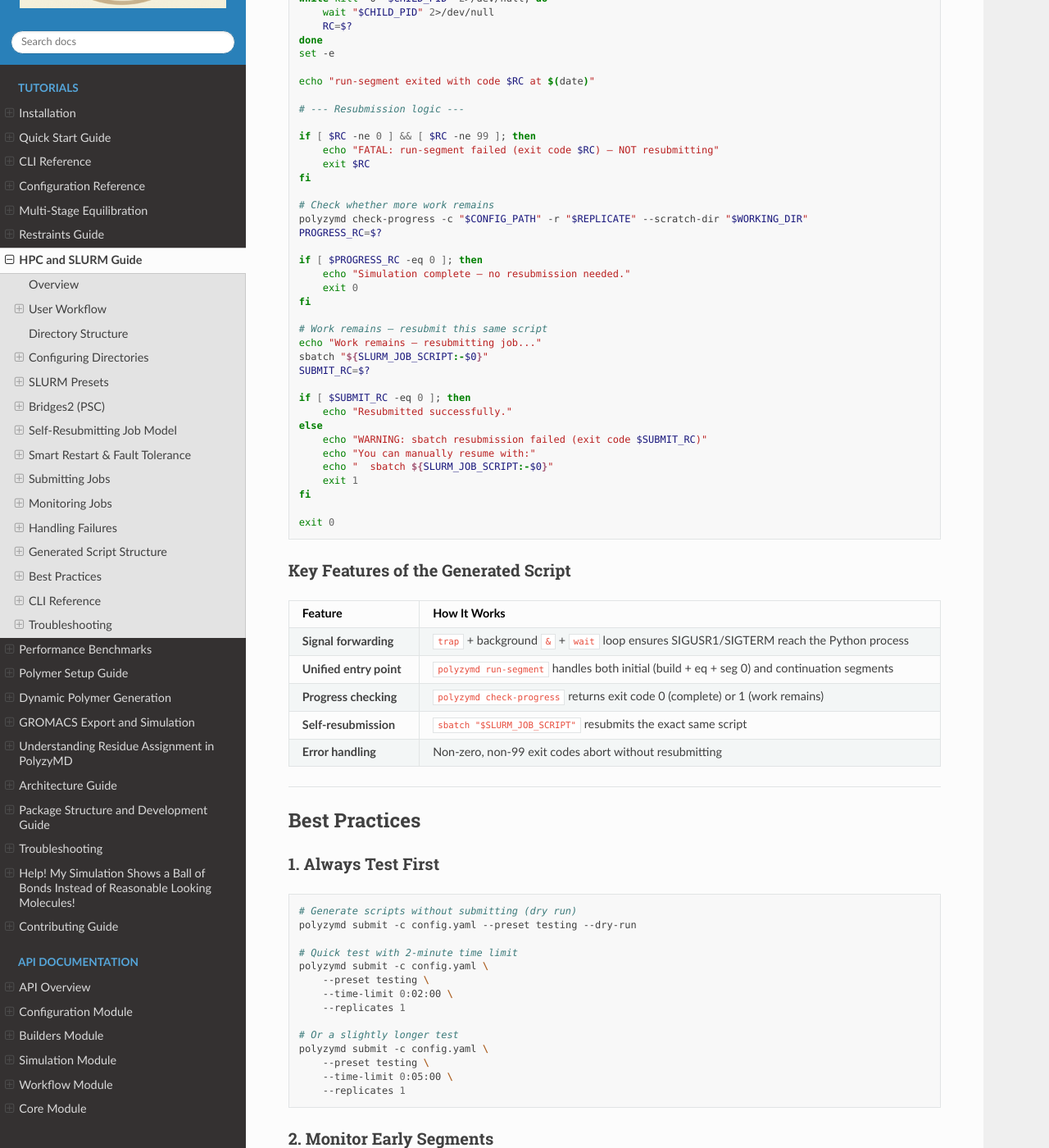
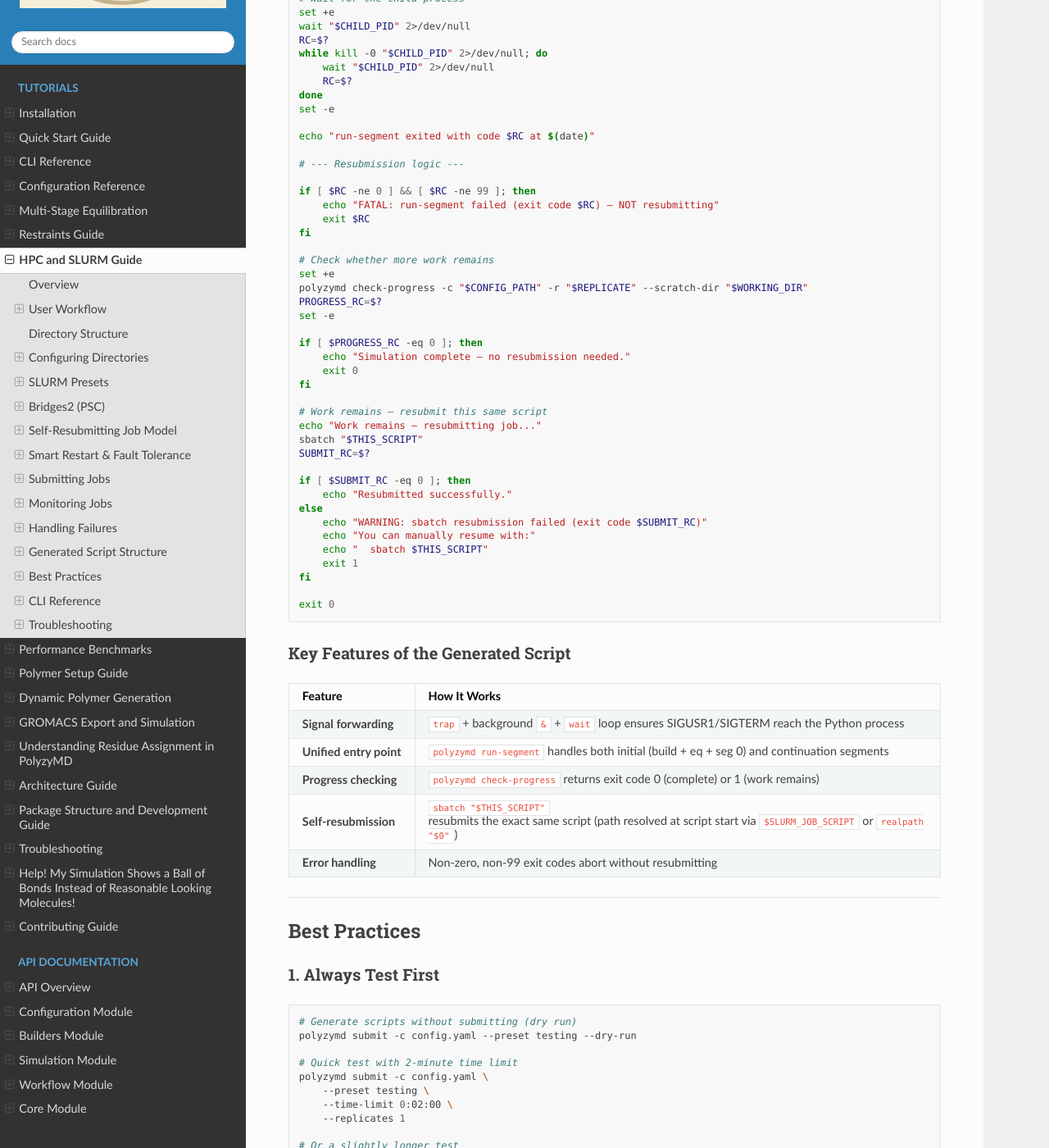
Before and after one commit to joelaforet/polyzymd, a Sphinx documentation site: the page built from docs/source/tutorials/hpc_slurm.md, in a window 1280 px wide and 1400 px high, scrolled down 14860 px. Shown: the whole window at 82% size. Built offline with Sphinx 7.4.7 and the Read the Docs theme 3.1.0, drawn with Linux system fonts in a browser that asks for light colours; some of the changed text lies outside the part shown.

Commit message:
fix: use resolved THIS_SCRIPT for sbatch resubmission instead of SLURM_JOB_SCRIPT
SLURM_JOB_SCRIPT env var is only available in SLURM >= 22.05. Blanca's
SLURM does not set it, causing 'sbatch: error: Unable to open file'.

Resolve the script path once at startup via ${SLURM_JOB_SCRIPT:-$(realpath "$0")}
and store in THIS_SCRIPT for reliable self-resubmission. Also add
set +e/set -e guard around check-progress in docs example.

````diff
--- a/docs/source/tutorials/hpc_slurm.md
+++ b/docs/source/tutorials/hpc_slurm.md
@@ -311,7 +311,7 @@ PolyzyMD generates one identical SLURM script per replicate. Each job:
 
 1. Calls `polyzymd run-segment` to run the next segment of work
 2. After the segment finishes (or is interrupted), calls `polyzymd check-progress` to see if the simulation is complete
-3. If work remains, resubmits itself via `sbatch "$SLURM_JOB_SCRIPT"`
+3. If work remains, resubmits itself via `sbatch "$THIS_SCRIPT"`
 4. If the simulation is complete, exits cleanly
 
 ```
@@ -695,6 +695,10 @@ set -e
 
 export INTERCHANGE_EXPERIMENTAL=1
 
+# Resolve this script's path for self-resubmission
+# ($SLURM_JOB_SCRIPT is only available in SLURM >= 22.05)
+THIS_SCRIPT="${SLURM_JOB_SCRIPT:-$(realpath "$0")}"
+
 CONFIG_PATH="/projects/$USER/polyzymd/my_simulation/config.yaml"
 REPLICATE=1
 WORKING_DIR="/scratch/alpine/$USER/polyzymd_sims/LipA_300K_run1"
@@ -748,8 +752,10 @@ if [ $RC -ne 0 ] && [ $RC -ne 99 ]; then
 fi
 
 # Check whether more work remains
+set +e
 polyzymd check-progress -c "$CONFIG_PATH" -r "$REPLICATE" --scratch-dir "$WORKING_DIR"
 PROGRESS_RC=$?
+set -e
 
 if [ $PROGRESS_RC -eq 0 ]; then
     echo "Simulation complete — no resubmission needed."
@@ -758,7 +764,7 @@ fi
 
 # Work remains — resubmit this same script
 echo "Work remains — resubmitting job..."
-sbatch "${SLURM_JOB_SCRIPT:-$0}"
+sbatch "$THIS_SCRIPT"
 SUBMIT_RC=$?
 
 if [ $SUBMIT_RC -eq 0 ]; then
@@ -766,7 +772,7 @@ if [ $SUBMIT_RC -eq 0 ]; then
 else
     echo "WARNING: sbatch resubmission failed (exit code $SUBMIT_RC)"
     echo "You can manually resume with:"
-    echo "  sbatch ${SLURM_JOB_SCRIPT:-$0}"
+    echo "  sbatch $THIS_SCRIPT"
     exit 1
 fi
 
@@ -780,7 +786,7 @@ exit 0
 | **Signal forwarding** | `trap` + background `&` + `wait` loop ensures SIGUSR1/SIGTERM reach the Python process |
 | **Unified entry point** | `polyzymd run-segment` handles both initial (build + eq + seg 0) and continuation segments |
 | **Progress checking** | `polyzymd check-progress` returns exit code 0 (complete) or 1 (work remains) |
-| **Self-resubmission** | `sbatch "$SLURM_JOB_SCRIPT"` resubmits the exact same script |
+| **Self-resubmission** | `sbatch "$THIS_SCRIPT"` resubmits the exact same script (path resolved at script start via `$SLURM_JOB_SCRIPT` or `realpath "$0"`) |
 | **Error handling** | Non-zero, non-99 exit codes abort without resubmitting |
 
 ---
````
Also changed, not shown: 2 other files.
